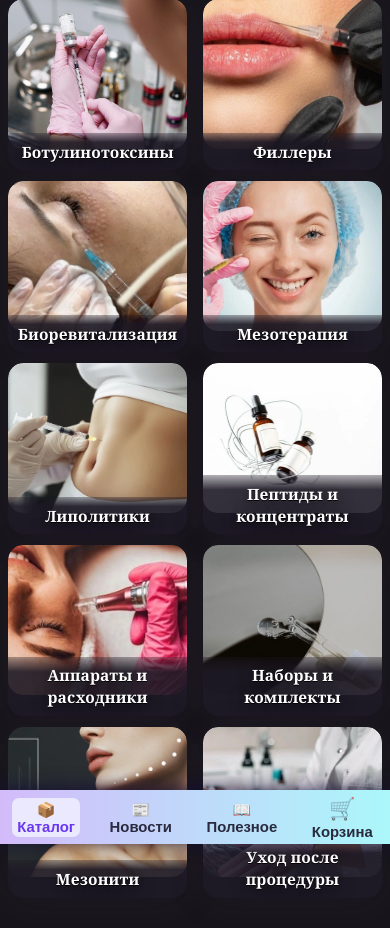
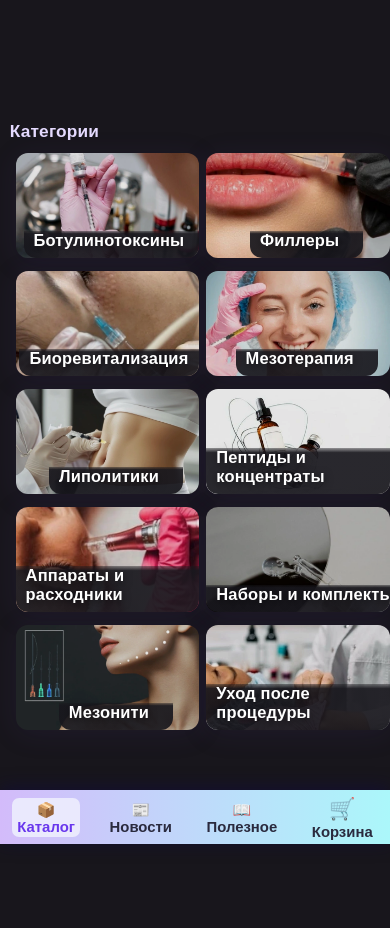
Before and after one commit to AlexSalavat/facade-stone-app, a React (Vite) app: page /catalog in a window 390 px wide. Shown: the top 928 px of the page. Built offline with nearby package versions, Linux system fonts and the light colour scheme.

Commit message:
first du

```diff
--- a/src/components/CategoryCard.css
+++ b/src/components/CategoryCard.css
@@ -1,89 +1,76 @@
 .category-cards-grid {
   display: grid;
   grid-template-columns: 1fr 1fr;
-  gap: 24px 16px;
-  padding: 14px 0 8px 0;
-  width: 100%;
-  box-sizing: border-box;
+  gap: 18px 16px; /* между рядами и столбцами */
+  margin: 0 auto;
+  max-width: 480px;
+  padding: 0 6px;
 }
 
-/* Карточка — большая, с мягкой тенью и скруглением */
 .category-card {
-  background: none;
-  border-radius: 24px;
-  box-shadow: 0 5px 36px 0 rgba(60, 35, 70, 0.13);
+  position: relative;
+  border-radius: 20px;
   overflow: hidden;
   cursor: pointer;
-  transition: transform 0.12s, box-shadow 0.13s;
-  aspect-ratio: 1.19 / 1; /* примерно как твой референс */
+  box-shadow: 0 4px 28px 0 rgba(70, 47, 130, 0.14);
+  transition: box-shadow 0.13s, transform 0.13s;
+  background: #19181d;
+  height: 140px;
+  min-height: 130px;
   display: flex;
-  align-items: stretch;
+  align-items: flex-end;
+  justify-content: center;
+}
+
+.category-card-img {
+  position: absolute;
+  inset: 0;
+  width: 100%;
+  height: 100%;
+  object-fit: cover;
+  z-index: 1;
+  filter: brightness(0.89) contrast(1.04);
+  transition: filter 0.13s;
+}
+
+.category-card-title {
   position: relative;
+  z-index: 2;
+  width: 100%;
+  padding: 0 9px 13px 12px;
+  font-family: 'Montserrat', Arial, sans-serif;
+  font-size: 1.17rem;
+  font-weight: 700;
+  color: #fff;
+  text-shadow: 0 2px 8px #0008;
+  letter-spacing: 0.01em;
+  text-align: left;
+  background: linear-gradient(0deg, #19181eeb 90%, #19181d66 100%, #19181d00 100%);
+  border-bottom-left-radius: 20px;
+  border-bottom-right-radius: 20px;
 }
 
 .category-card:active,
-.category-card:hover,
 .category-card:focus {
-  transform: translateY(-2px) scale(1.03);
-  box-shadow: 0 9px 40px 0 rgba(130,80,255,0.19);
-  outline: none;
+  box-shadow: 0 4px 28px 0 rgba(120, 100, 190, 0.21);
+  transform: scale(0.98);
 }
 
-.category-card-img-wrap {
-  position: relative;
-  width: 100%;
-  height: 100%;
-}
-
-.category-card-img {
-  width: 100%;
-  height: 100%;
-  object-fit: cover;
-  display: block;
-  border-radius: 24px;
-  min-height: 120px;
-  max-height: 250px;
-  background: #f4f3fb;
-  transition: filter 0.2s;
-}
-
-/* Надпись — белая, с мягкой затемнённой подложкой */
-.category-card-title {
-  position: absolute;
-  left: 0; right: 0; bottom: 0;
-  padding: 0.66em 0.33em 0.62em 0.33em;
-  width: 100%;
-  font-family: 'Montserrat', 'Georgia', serif;
-  font-size: 1.14rem;
-  font-weight: 700;
-  color: #fff;
-  text-align: center;
-  background: linear-gradient(0deg, rgba(30,26,38,0.90) 75%, rgba(30,26,38,0.34) 100%, transparent 100%);
-  /* backdrop-filter: blur(1.5px);   // можно включить если нужно */
-  letter-spacing: 0.01em;
-  text-shadow: 0 2px 16px #000a, 0 0.5px 0.5px #000c;
-  border-radius: 0 0 24px 24px;
-  box-sizing: border-box;
-}
-
-/* Мобильный стиль — больше места, аккуратно! */
-@media (max-width: 700px) {
+@media (max-width: 540px) {
   .category-cards-grid {
-    gap: 14px 4vw;
-    padding: 7px 0 0 0;
+    max-width: 100vw;
+    padding: 0 2vw;
+    gap: 13px 7px;
   }
   .category-card {
-    border-radius: 15px;
-    aspect-ratio: 1.05 / 1;
-  }
-  .category-card-img {
-    border-radius: 15px;
-    min-height: 85px;
-    max-height: 150px;
+    min-height: 105px;
+    height: 24vw;
+    border-radius: 12px;
   }
   .category-card-title {
-    font-size: 0.97rem;
-    border-radius: 0 0 15px 15px;
-    padding: 0.5em 0.2em 0.48em 0.2em;
+    font-size: 1.03rem;
+    padding: 0 7px 8px 10px;
+    border-bottom-left-radius: 12px;
+    border-bottom-right-radius: 12px;
   }
 }
--- a/src/components/CategoryView.css
+++ b/src/components/CategoryView.css
@@ -1,93 +1,75 @@
-.container {
-  max-width: 540px;
-  margin: 0 auto;
-  padding: 0 8px;
+/* CategoryView.css */
+
+.category-list-page {
+  margin-top: 0;
+  padding-top: 0;
   width: 100%;
-  box-sizing: border-box;
 }
 
 .category-list-title {
   font-family: 'Montserrat', Arial, sans-serif;
-  font-size: 1.35rem;
+  font-size: 1.3rem;
   font-weight: 800;
-  margin-top: 18px;
-  margin-bottom: 7px;
-  color: #edeaff;
+  margin: 8px 0 18px 2px;
+  color: #e5dbff;
   letter-spacing: 0.01em;
 }
 
 .category-cards-grid {
   display: grid;
   grid-template-columns: 1fr 1fr;
-  gap: 17px 13px;
-  padding: 8px 0 6px 0;
+  gap: 18px 16px; /* вертикаль/горизонталь между карточками */
+  margin: 0 auto;
+  max-width: 480px;
+  padding: 0 6px;
   width: 100%;
-  box-sizing: border-box;
+}
+
+.category-view-page {
+  margin-top: 0;
+  padding-top: 0;
+  width: 100%;
 }
 
 .category-view-top-row {
   display: flex;
   align-items: center;
-  gap: 8px;
-  margin-bottom: 18px;
+  margin-bottom: 16px;
+  gap: 6px;
+}
+
+.products-grid {
+  display: grid;
+  grid-template-columns: 1fr 1fr;
+  gap: 18px 16px;
+  margin-top: 18px;
 }
 
 .back-btn {
   background: none;
   border: none;
-  color: #b692ff;
-  font-size: 1.01rem;
+  color: #bcb7f6;
+  font-size: 1.03rem;
   font-family: inherit;
-  font-weight: 700;
-  padding: 6px 12px 6px 0;
+  font-weight: 600;
   cursor: pointer;
+  padding: 5px 14px 5px 0;
+  outline: none;
   transition: color 0.12s;
-  border-radius: 8px;
+}
+.back-btn:hover {
+  color: #ff6ca4;
 }
 
-.back-btn:hover,
-.back-btn:focus {
-  color: #ff98b7;
-  background: #26204c27;
-  outline: none;
-}
-
-.category-title {
-  font-size: 1.17rem;
-  font-family: 'Montserrat', Arial, sans-serif;
-  color: #e7e2fa;
-  font-weight: 700;
-  letter-spacing: 0.01em;
-  margin: 0 0 0 7px;
-}
-
-.products-grid {
-  display: grid;
-  grid-template-columns: 1fr 1fr;
-  gap: 18px 13px;
-  margin-top: 10px;
-}
-
-.empty-message {
-  grid-column: 1 / -1;
-  font-size: 1.15rem;
-  color: #b35;
-  text-align: center;
-  padding: 30px 0 22px 0;
-  opacity: 0.92;
-}
-
-@media (max-width: 700px) {
-  .container {
+@media (max-width: 540px) {
+  .category-cards-grid,
+  .products-grid {
     max-width: 100vw;
     padding: 0 2vw;
+    gap: 13px 7px;
   }
-  .category-cards-grid,
-  .products-grid {
-    grid-template-columns: 1fr 1fr;
-    gap: 11px 4vw;
-  }
-  .category-title {
-    font-size: 1.04rem;
+  .category-list-title {
+    font-size: 1.08rem;
+    margin: 7px 0 11px 2px;
   }
 }
```
